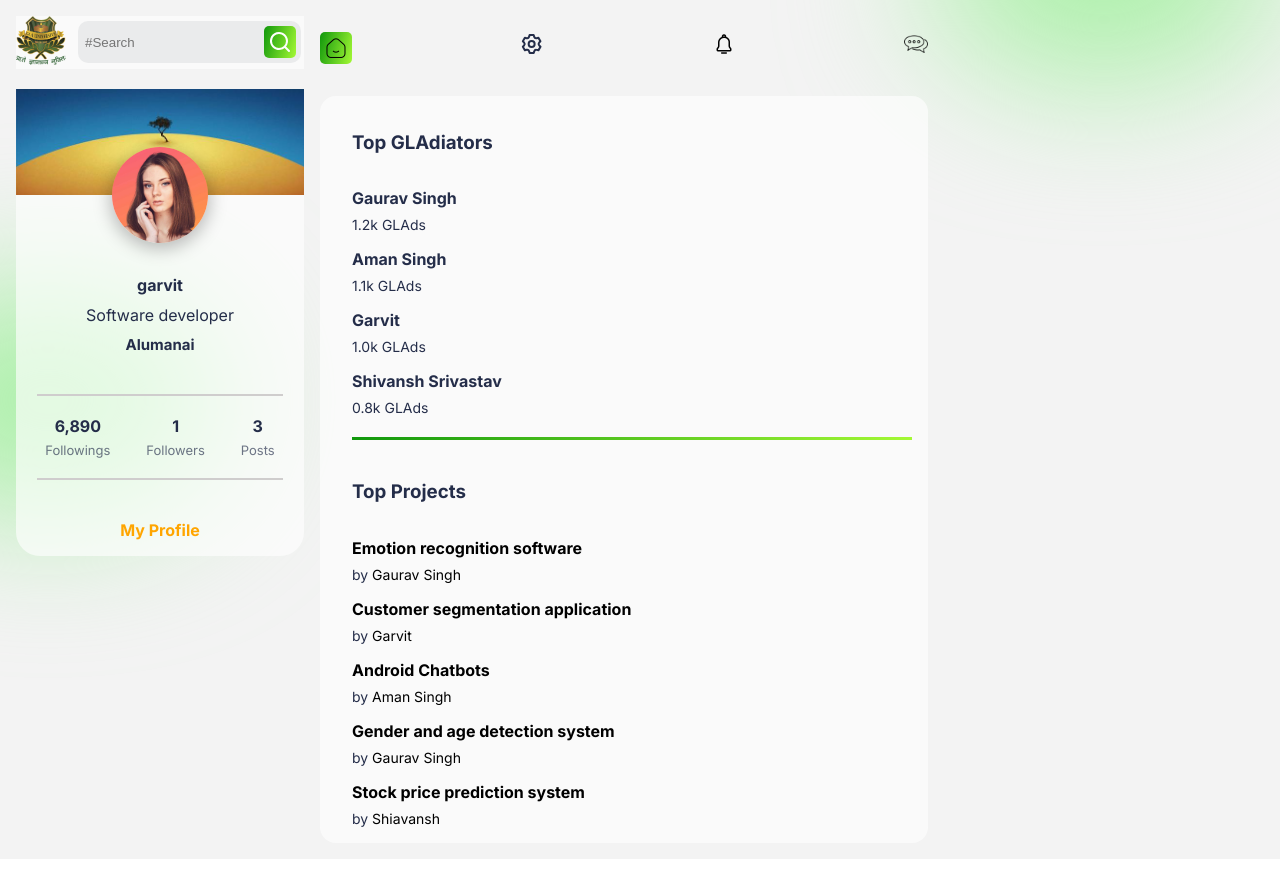
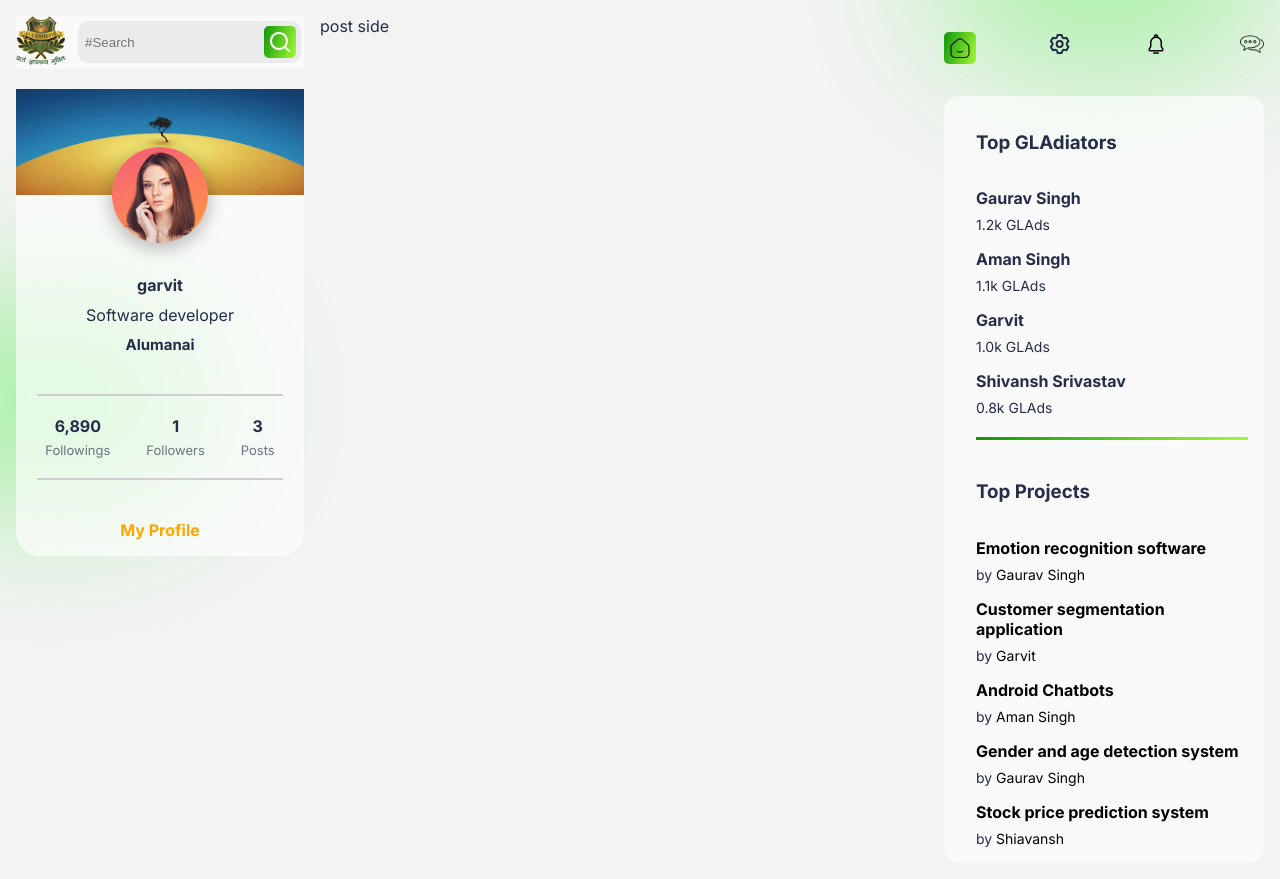
Before and after one commit to aman220/community_GLA, a React (Create React App) app: page / in a window 1280 px wide. Built offline with nearby package versions, Linux system fonts and the light colour scheme.

Commit message:
aman commit

```diff
--- /dev/null
+++ b/src/components/PostSide/PostSide.css
@@ -0,0 +1,7 @@
+.PostSide{
+    display: flex;
+    flex-direction: column;
+    gap: 1rem;
+    height: 100vh;
+    overflow: auto;
+}
--- /dev/null
+++ b/src/components/PostSide/PostSide.jsx
@@ -0,0 +1,17 @@
+import React from 'react'
+// import Posts from '../Posts/Posts'
+// import PostShare from '../PostShare/PostShare'
+import './PostSide.css'
+const PostSide = () => {
+  return (
+   <div className="PostSide">
+    <div>
+        post side
+    </div>
+       {/* <PostShare/> */}
+       {/* <Posts/> */}
+   </div>
+  )
+}
+
+export default PostSide
--- a/src/pages/Home/Home.jsx
+++ b/src/pages/Home/Home.jsx
@@ -2,11 +2,13 @@ import React from 'react'
 import './Home.css'
 import ProfileSide from '../../components/ProfileSide/ProfileSide'
 import RightSide from '../../components/RightSide/RightSide'
+import PostSide from '../../components/PostSide/PostSide'
 const Home = () => {
   return (
     <div className="Home">
 
       <ProfileSide/>
+      <PostSide/>
       <RightSide/>
     </div>
   )
```
